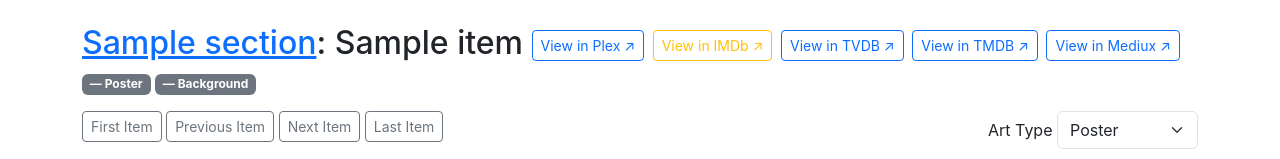
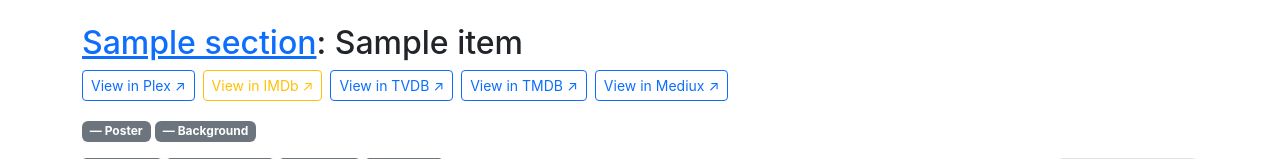
Before and after one commit to Minimaxpower/ArtLayerr, a Python web app: template templates/item.html in a window 1280 px wide. Shown: the part 56-215 px from the top of the page. Run offline with Jinja, Linux system fonts and the light colour scheme; the template is opened without the code that fills it: most values are stand-ins (such as "Sample title", 1, 10 or a date in 2020).

Commit message:
update of view in... buttons

```diff
--- a/templates/item.html
+++ b/templates/item.html
@@ -6,24 +6,27 @@
 <!-- item_page -->
 <!-- item_letter -->
 
-<h2>
+<h2 class="mb-2">
   <a href="{{ url_for('list_items', section_key=section.key, letter=item_letter, missing_type=missing_type if missing_type else none) }}">{{ section.title }}</a>: {{ item.title }}
+</h2>
+
+<div class="d-flex flex-wrap gap-2 mb-3">
   {% if plex_web_url %}
-    <a href="{{ plex_web_url }}" target="_blank" class="btn btn-sm btn-outline-primary align-middle">View in Plex ↗</a>
+    <a href="{{ plex_web_url }}" class="btn btn-sm btn-outline-primary">View in Plex ↗</a>
   {% endif %}
   {% if imdb_url %}
-    <a href="{{ imdb_url }}" target="_blank" class="btn btn-sm btn-outline-warning align-middle">View in IMDb ↗</a>
+    <a href="{{ imdb_url }}" class="btn btn-sm btn-outline-warning">View in IMDb ↗</a>
   {% endif %}
   {% if tvdb_url %}
-    <a href="{{ tvdb_url }}" target="_blank" class="btn btn-sm btn-outline-primary align-middle">View in TVDB ↗</a>
+    <a href="{{ tvdb_url }}" class="btn btn-sm btn-outline-primary">View in TVDB ↗</a>
   {% endif %}
   {% if tmdb_url %}
-    <a href="{{ tmdb_url }}" target="_blank" class="btn btn-sm btn-outline-primary align-middle">View in TMDB ↗</a>
+    <a href="{{ tmdb_url }}" class="btn btn-sm btn-outline-primary">View in TMDB ↗</a>
   {% endif %}
   {% if mediux_url %}
-    <a href="{{ mediux_url }}" target="_blank" rel="noopener" class="btn btn-sm btn-outline-primary align-middle">View in Mediux ↗</a>
+    <a href="{{ mediux_url }}" class="btn btn-sm btn-outline-primary">View in Mediux ↗</a>
   {% endif %}
-</h2>
+</div>
 
 <div class="mb-3">
   {% if item.has_poster is none %}
```
